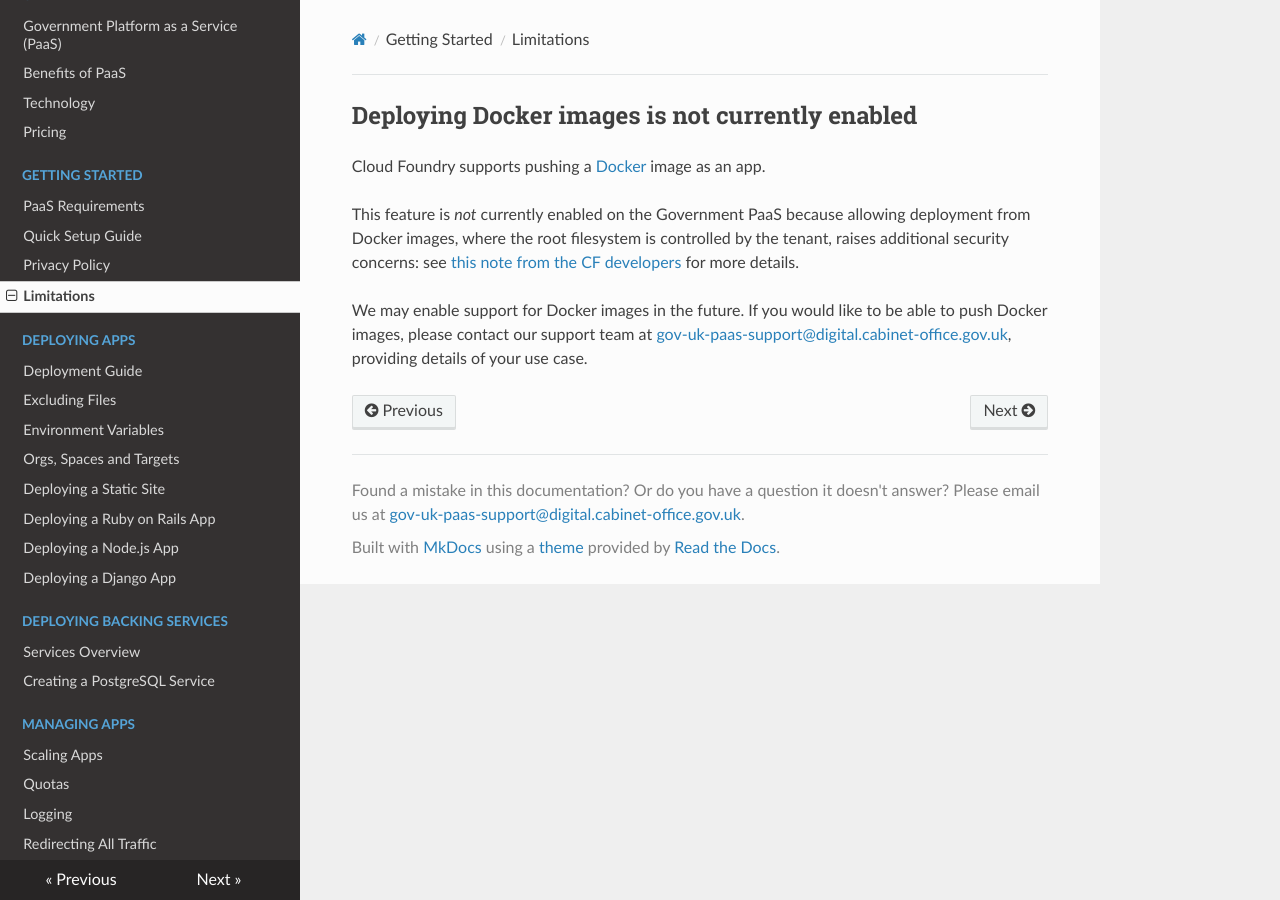
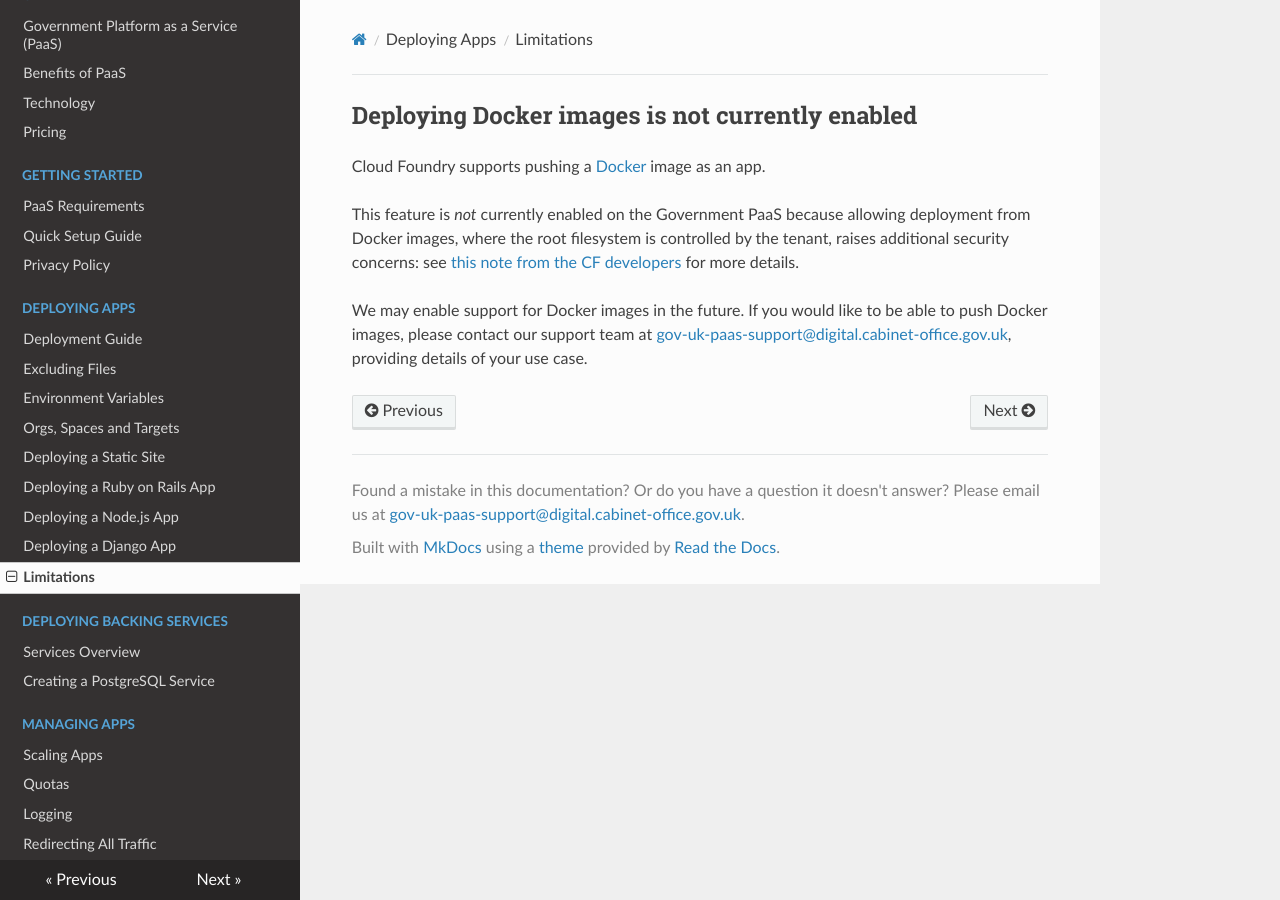
Before and after one commit to alphagov/paas-developer-docs, an MkDocs documentation site: the page built from docs/deploying_apps/limitations.md, in a window 1280 px wide. Built offline with MkDocs 1.6.1, drawn with Linux system fonts in a browser that asks for light colours; nearby versions of some CDN libraries; old or Windows-style settings are respelled for this version of MkDocs.

Commit message:
Revert "Move limitations page to getting started section"
This reverts commit 7dab157c46d9ec54fcfe21dca603c0ac942d4231.

```diff
--- a/mkdocs.yml
+++ b/mkdocs.yml
@@ -10,7 +10,6 @@ pages:
     - 'PaaS Requirements': 'getting_started/before_you_start.md'
     - 'Quick Setup Guide': 'getting_started/quick_setup_guide.md'
     - 'Privacy Policy': 'getting_started/privacy.md'
-    - 'Limitations': 'getting_started/limitations.md'
 - Deploying Apps:
     - 'Deployment Guide': 'deploying_apps/index.md'
     - 'Excluding Files': 'deploying_apps/excluding_files.md'
@@ -20,6 +19,7 @@ pages:
     - 'Deploying a Ruby on Rails App': 'deploying_apps/deploying_rails.md'
     - 'Deploying a Node.js App': 'deploying_apps/deploying_node_js.md'
     - 'Deploying a Django App': 'deploying_apps/deploying_django.md'
+    - 'Limitations': 'deploying_apps/limitations.md'
 - Deploying Backing Services:
     - 'Services Overview': 'deploying_services/index.md'
     - 'Creating a PostgreSQL Service': 'deploying_services/postgres.md'
```
Also changed, not shown: docs/deploying_apps/limitations.md (renamed from docs/getting_started/limitations.md).
